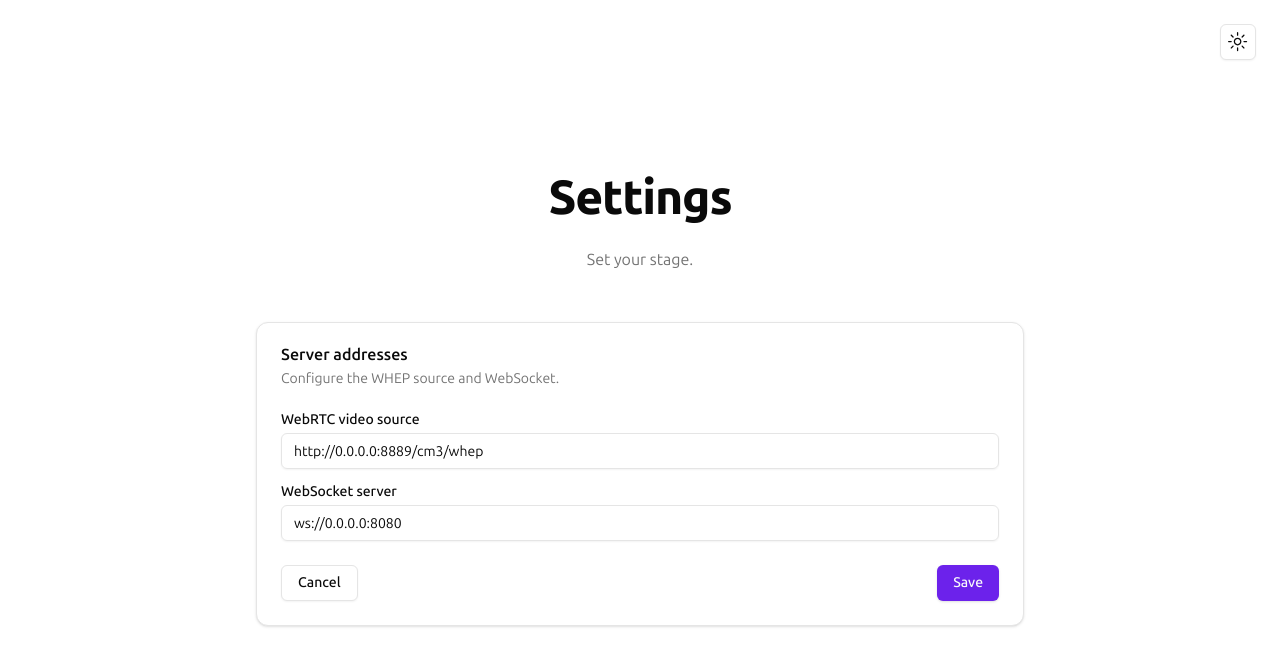
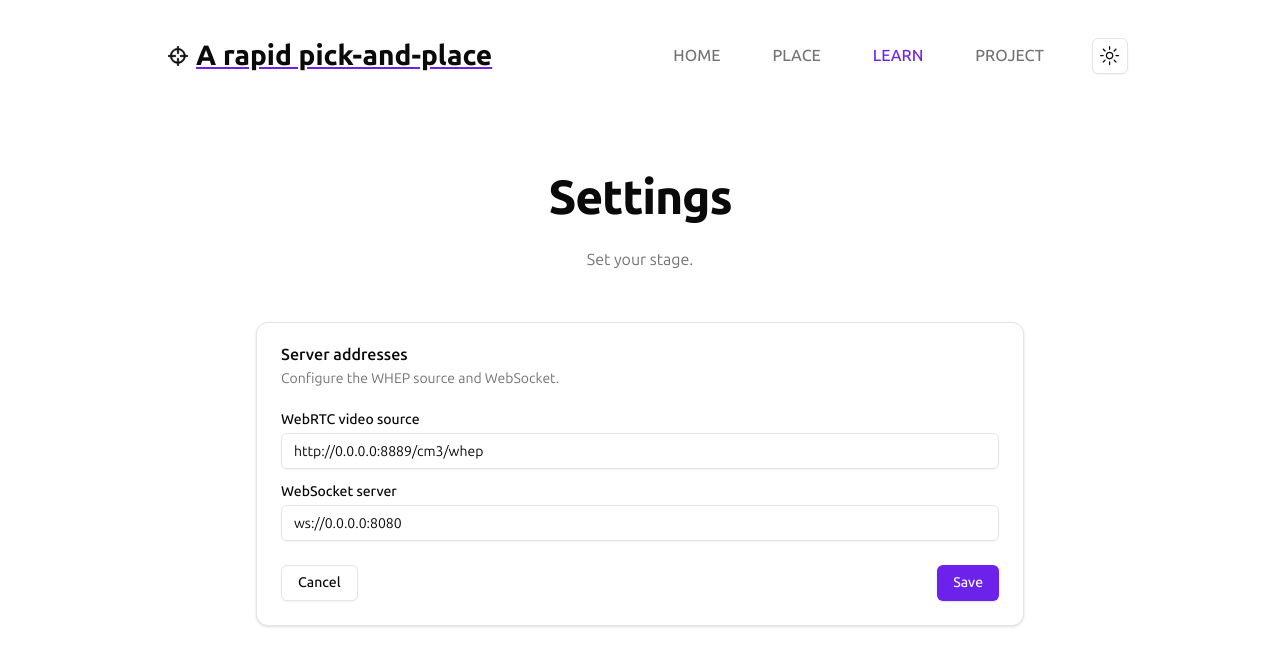
Before and after one commit to p4p-83/interface, a Next.js app in the folder client/: page /settings in a window 1280 px wide. Shown: the top 666 px of the page. Built offline with nearby package versions, Linux system fonts and the light colour scheme.

Commit message:
feat: :sparkles: add header

```diff
--- a/client/src/app/layout.tsx
+++ b/client/src/app/layout.tsx
@@ -18,7 +18,7 @@ export default function RootLayout({
 }>) {
   return (
     <html lang='en' suppressHydrationWarning>
-      <body className={cn(ubuntu.className, 'flex min-h-screen flex-col items-center justify-center px-5')}>
+      <body className={cn(ubuntu.className, 'bg-background text-foreground')}>
 
         <ThemeProvider
           attribute='class'
@@ -27,7 +27,9 @@ export default function RootLayout({
           disableTransitionOnChange
         >
 
-          {children}
+          <main className='flex min-h-screen flex-col items-center justify-center px-5 has-[header]:py-32'>
+            {children}
+          </main>
 
           <Toaster richColors />
 
--- a/client/src/app/settings/page.tsx
+++ b/client/src/app/settings/page.tsx
@@ -1,6 +1,6 @@
 import type { Metadata } from 'next'
 
-import { ThemeToggle } from '@/components/ThemeToggle'
+import { Header } from '@/components/Header'
 import { PageHeading } from '@/components/PageHeading'
 
 import { DataContextProvider } from '@/context/DataContextProvider'
@@ -17,9 +17,7 @@ export default function Settings() {
 
     <>
 
-      <div className='absolute top-6 right-6'>
-        <ThemeToggle />
-      </div>
+      <Header />
 
       <PageHeading title='Settings' subTitle='Set your stage.' />
 
--- /dev/null
+++ b/client/src/components/Header.tsx
@@ -0,0 +1,77 @@
+'use client'
+
+import Link from 'next/link'
+import { usePathname } from 'next/navigation'
+import { Crosshair2Icon } from '@radix-ui/react-icons'
+
+import { ThemeToggle } from '@/components/ThemeToggle'
+import { cn } from '@/lib/utils'
+
+export const Header = () => {
+  return (
+    <header className='fixed bg-background top-0 left-0 right-0 z-40'>
+      <div className='flex items-center justify-between px-6 my-0 mx-auto h-28 max-w-5xl'>
+
+        <Link href='/' className='p-2 md:p-4 select-none cursor-pointer m-0 inline-flex items-end'>
+          <h1 className='flex flex-row gap-2 justify-start items-center text-xl md:text-2xl md:text-[1.75rem] font-extrabold underline decoration-primary'>
+            <Crosshair2Icon className='p-0 h-4 md:h-5 w-4 md:w-5 shrink-0' strokeWidth={0.5} stroke='currentColor' />
+            <span className='block sm:hidden'>{'PnP << 83'}</span>
+            <span className='hidden sm:block'>A rapid pick-and-place</span>
+          </h1>
+        </Link>
+
+        <nav className='inline-flex flex-row items-center justify-between align-middle gap-x-0.5 lg:gap-x-5'>
+
+          <NavItem href='/' label='Home' />
+          <NavItem href='/place' label='Place' />
+          <NavItem href='/settings' label='Learn' />
+          <NavItem href='/project' label='Project' />
+
+          <div className='pl-2 lg:pl-3'>
+            <ThemeToggle />
+          </div>
+
+        </nav>
+
+      </div>
+    </header>
+  )
+}
+
+export type NavItemProps = {
+  hideWhenSmall?: boolean;
+  href: string;
+  label: string;
+};
+
+export const NavItem = ({ href, label, hideWhenSmall }: NavItemProps) => {
+  const pathname = usePathname()
+
+  let linkStyle = cn(
+    'py-4 px-2 lg:px-4',
+    'transition-colors duration-200',
+    'font-medium uppercase text-sm md:text-base',
+    'select-none cursor-pointer'
+  )
+  // Non-active link
+  if (pathname !== href) {
+    linkStyle = cn(linkStyle, 'text-muted-foreground')
+  }
+  // Active link
+  else {
+    linkStyle = cn(linkStyle, 'text-primary')
+  }
+
+  // Hover effects
+  const hoverStyle = cn('hover:cursor-pointer', 'hover:text-primary/90')
+
+  if (hideWhenSmall) {
+    linkStyle = cn(linkStyle, 'hidden md:block')
+  }
+
+  return (
+    <Link href={href} className={cn(linkStyle, hoverStyle)}>
+      {label}
+    </Link>
+  )
+}
```
